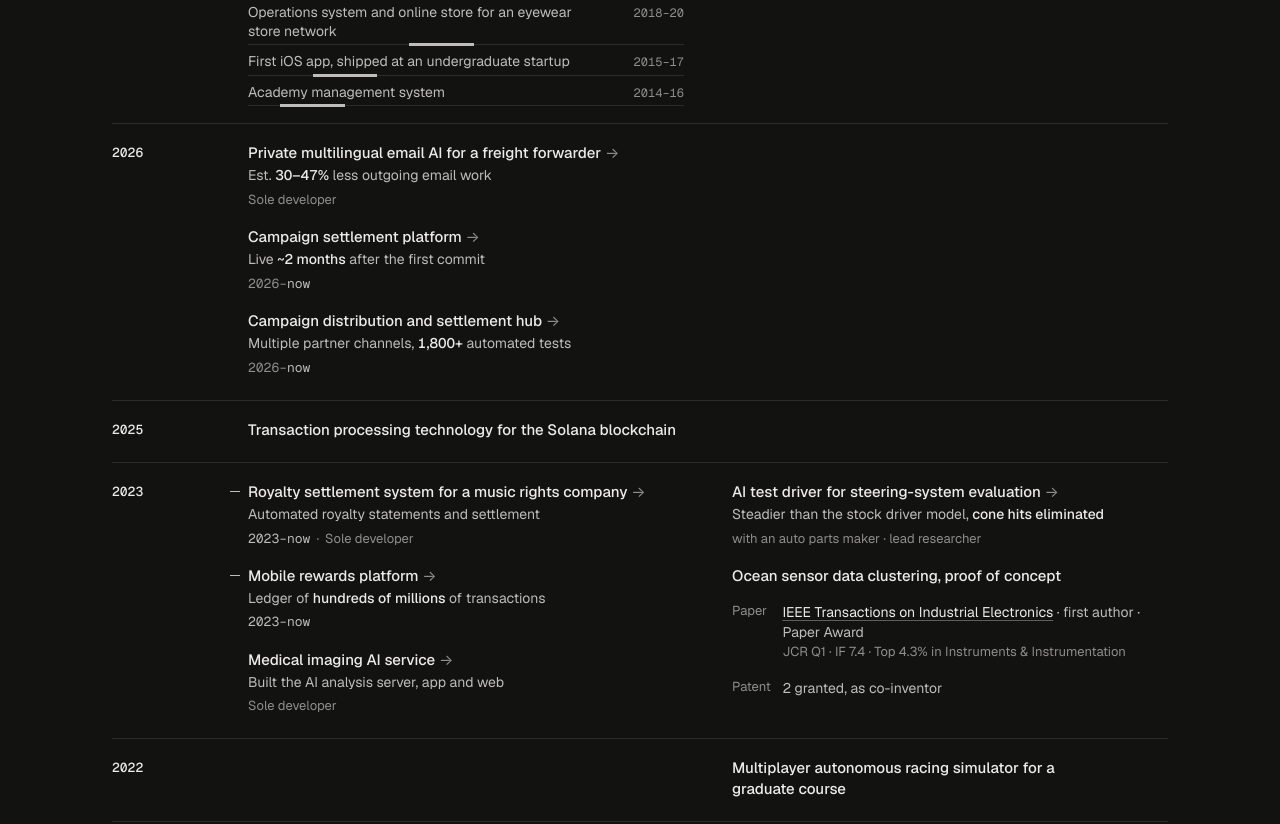
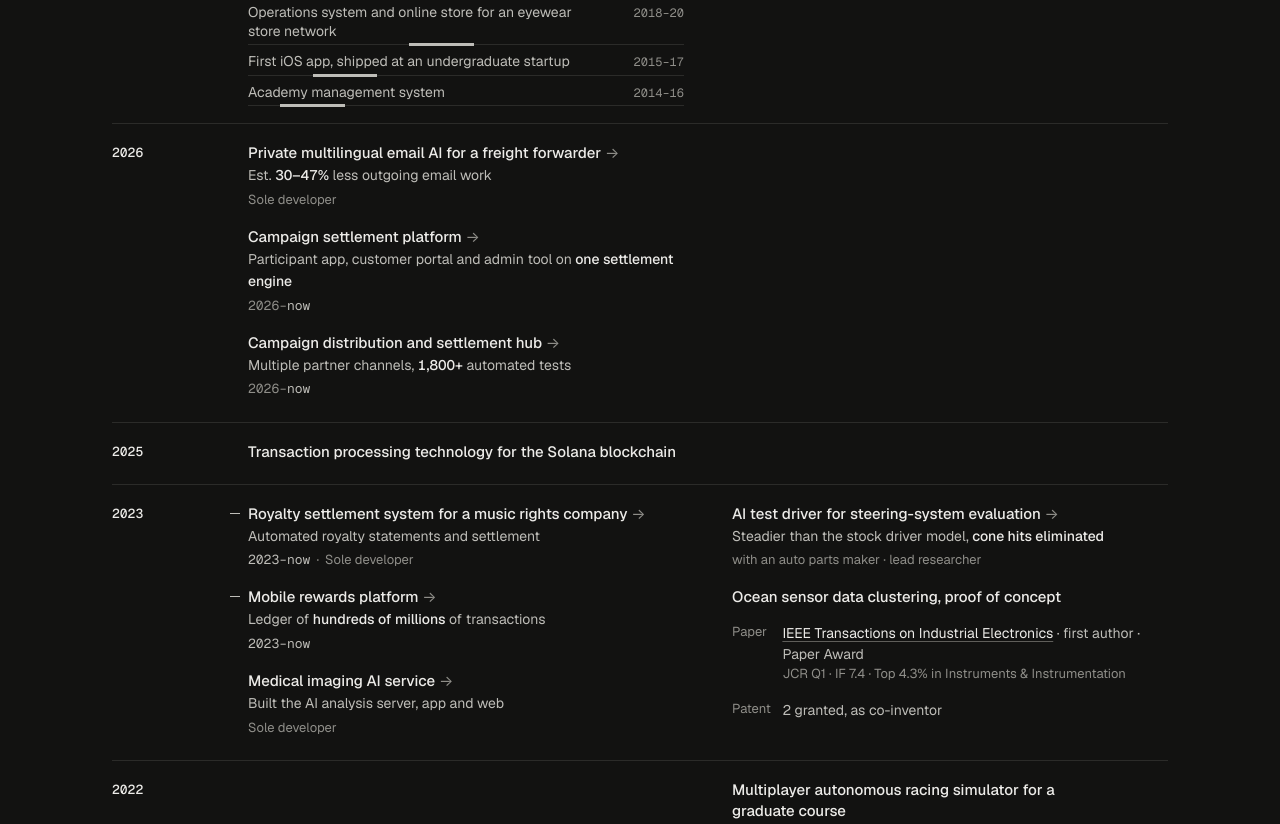
Before and after one commit to codemoo/hwanmoo.yong.phd, a plain HTML site: page index.html in a window 1280 px wide. Shown: the part 683-1507 px from the top of the page. Drawn offline with nearby package versions, Linux system fonts and the light colour scheme.

Commit message:
Replace weak launch-time line on the campaign platform
Co-Authored-By: Claude Opus 5.5 <noreply@anthropic.com>

```diff
--- a/index.html
+++ b/index.html
@@ -388,8 +388,8 @@ h1 .alt { margin-left: 12px; font-size: 16px; font-weight: 400; letter-spacing:
       en: { t: "Private multilingual email AI for a freight forwarder", m: "Sole developer", r: "Est. **30–47%** less outgoing email work" },
       ko: { t: "물류 기업의 사내 전용 다국어 메일 AI", m: "단독 개발", r: "발신 메일 업무 **30–47%** 절감(추정)" } },
     { y: 2026, p: "2026–", href: "#",
-      en: { t: "Campaign settlement platform", r: "Live **~2 months** after the first commit" },
-      ko: { t: "캠페인 정산 플랫폼", r: "개발 착수 **약 2개월** 만에 실서비스 가동" } },
+      en: { t: "Campaign settlement platform", r: "Participant app, customer portal and admin tool on **one settlement engine**" },
+      ko: { t: "캠페인 정산 플랫폼", r: "참여자 앱, 고객 포털, 관리 도구를 **정산 엔진 하나**로 통합" } },
     { y: 2026, p: "2026–", href: "#",
       en: { t: "Campaign distribution and settlement hub", r: "Multiple partner channels, **1,800+** automated tests" },
       ko: { t: "캠페인 유통·정산 허브", r: "다수 파트너 채널 연동, 자동 테스트 **1,800+**" } },
```
